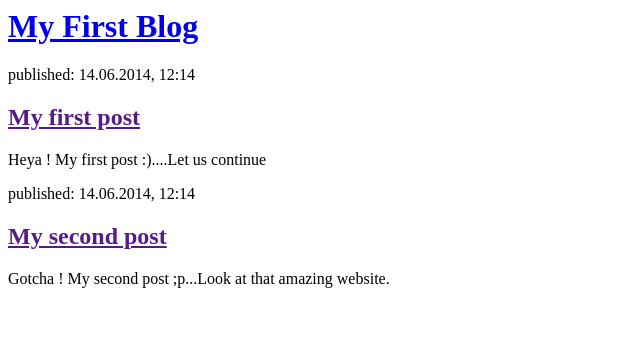
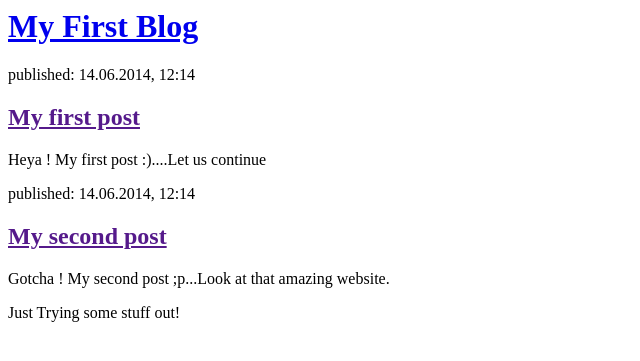
Before and after one commit to aayush-05/my_first_blog, a Django app: page / in a window 1280 px wide. Shown: the top 361 px of the page, without its empty margins (0-640 px from the left). Run offline with Django 3.2, Linux system fonts and the light colour scheme.

Commit message:
Trying2.1

```diff
--- a/blog/templates/blog/post_list.html
+++ b/blog/templates/blog/post_list.html
@@ -17,6 +17,7 @@
             <p>published: 14.06.2014, 12:14</p>
             <h2><a href="">My second post</a></h2>
             <p>Gotcha ! My second post ;p...Look at that amazing website.</p>
+	    <p>Just Trying some stuff out!</p>
         </div>
     </body>
 </html>
```
